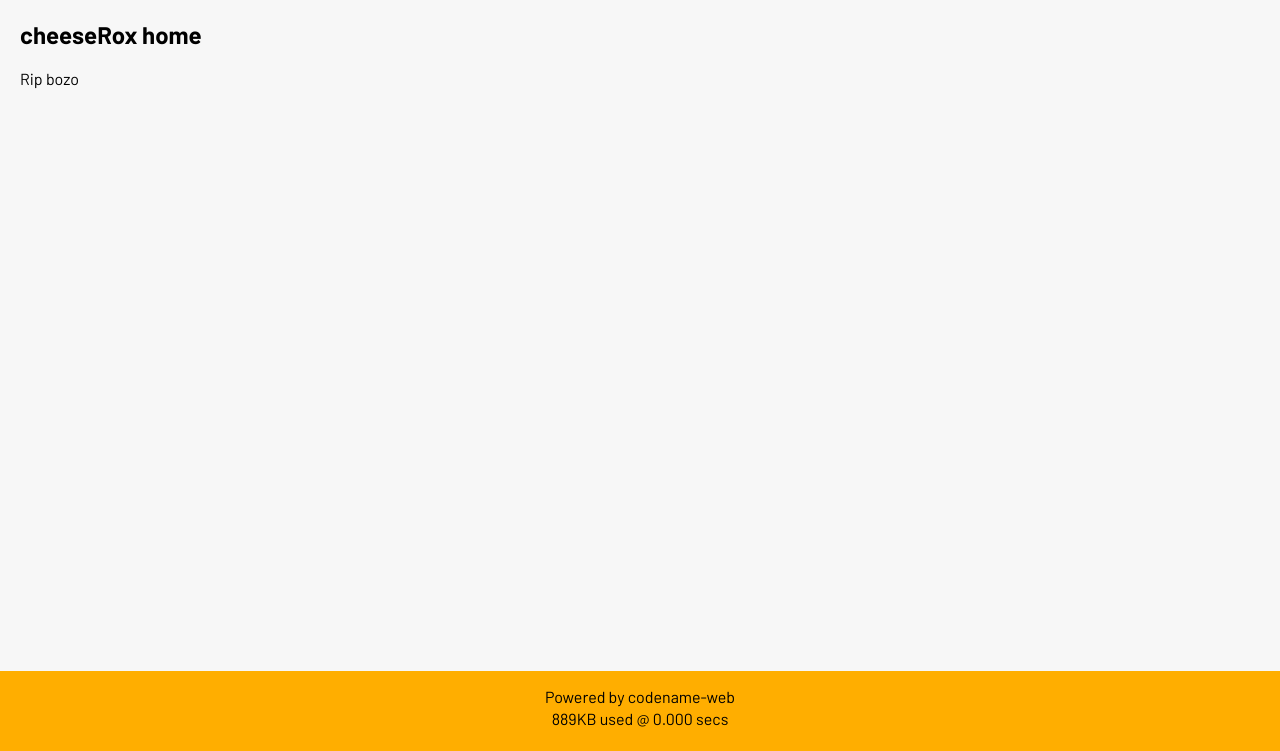
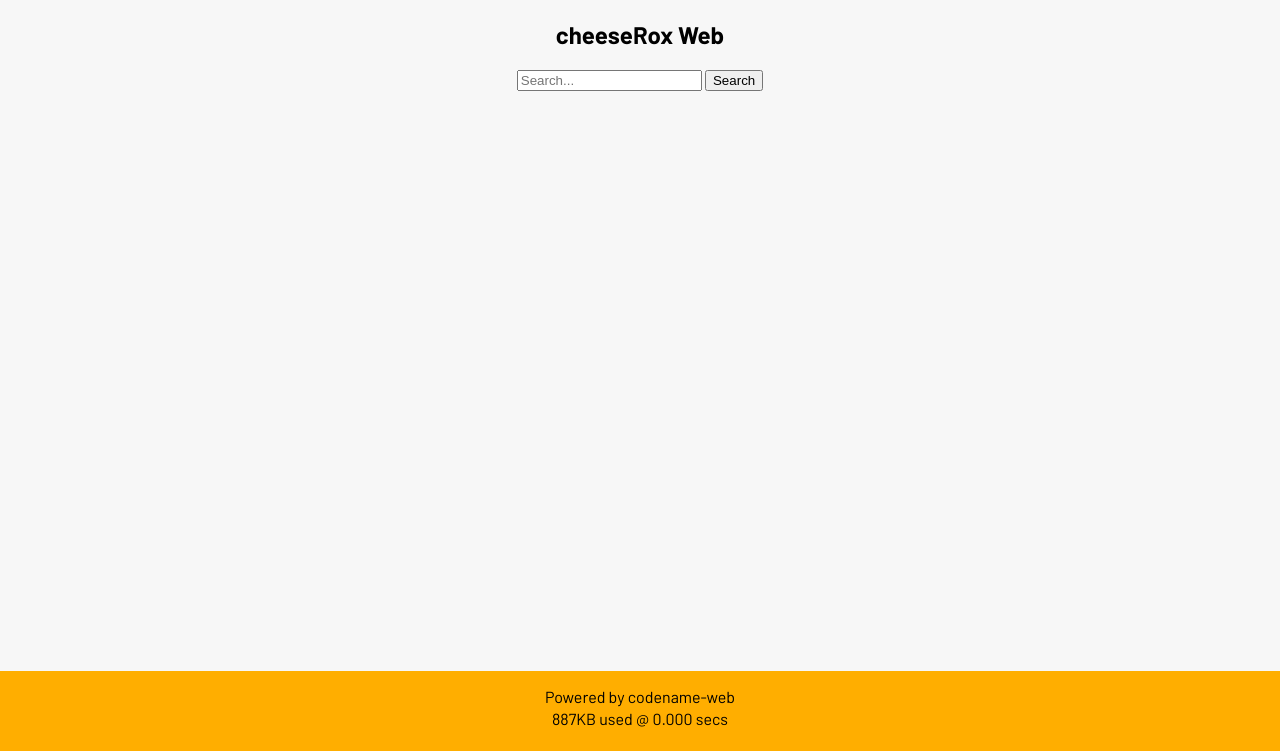
Before and after one commit to chazizgrkb/cheeseRox-web, a PHP site: page / in a window 1280 px wide. Shown: the part 52-803 px from the top of the page. Run offline with PHP 8.4, Linux system fonts and the light colour scheme; data that the repository does not hold is empty; style sheets or scripts are compiled from the project's sources.

Commit message:
Update index.twig

```diff
--- a/templates/index.twig
+++ b/templates/index.twig
@@ -3,15 +3,15 @@
 {% block title %}Home{% endblock %}
 
 	{% block content %}
-<h2>cheeseRox home</h2>
-Rip bozo
-
-{% if log %}
-	<p>hi {{ userdata.name }}</p>
-{% endif %}
-
-<div class="music-list">
-	{% for song in all_songs %}Fuck you.{% endfor %}
+<div class="center">
+	<h2>cheeseRox Web</h2>
+	{% if log %}
+		<p>Hello, {{ userdata.name }}</p>
+	{% endif %}
+	<form id="form">
+	  <input type="search" id="query" name="q" placeholder="Search...">
+	  <button>Search</button>
+	</form>
 </div>
 <br>
 	{% endblock %}
```
